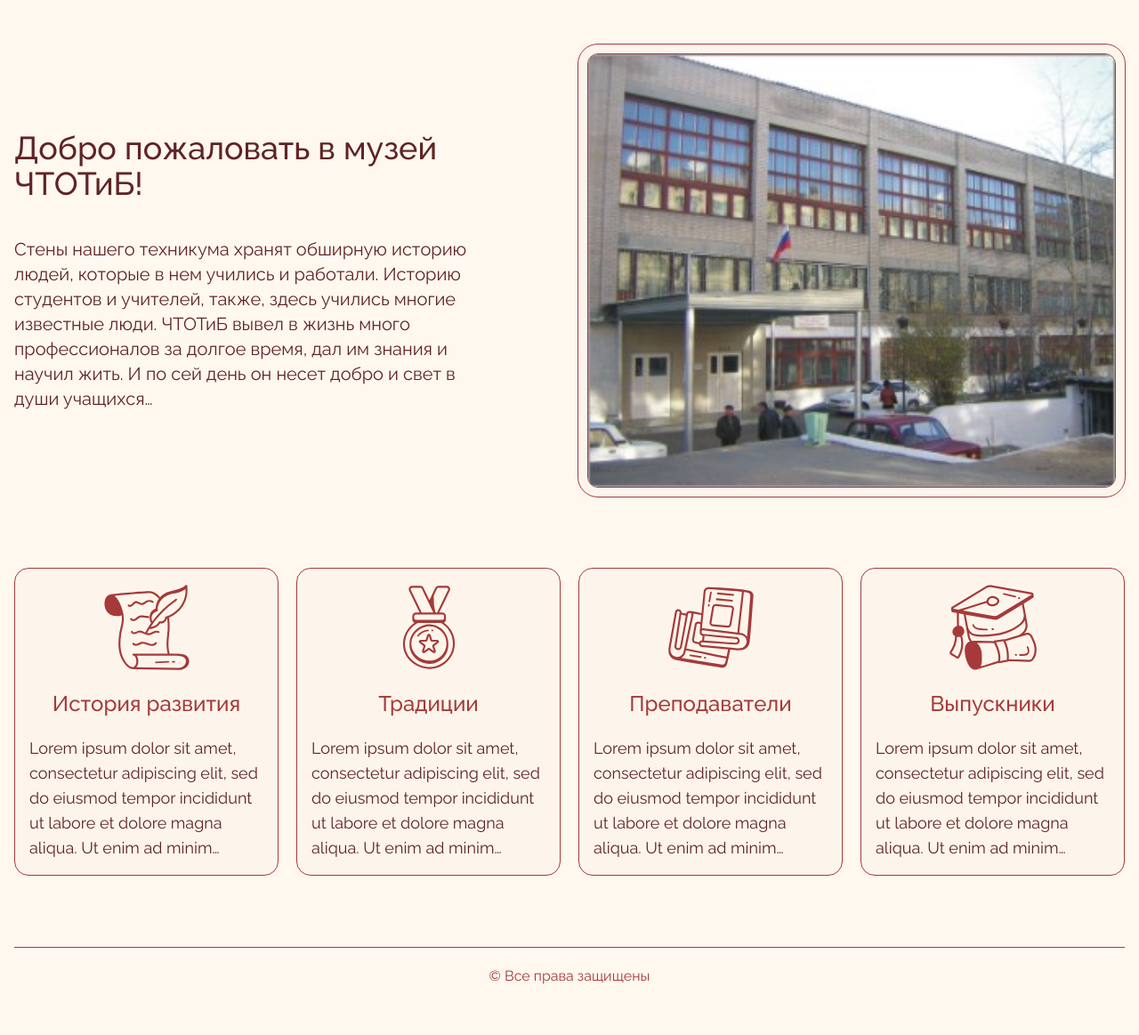
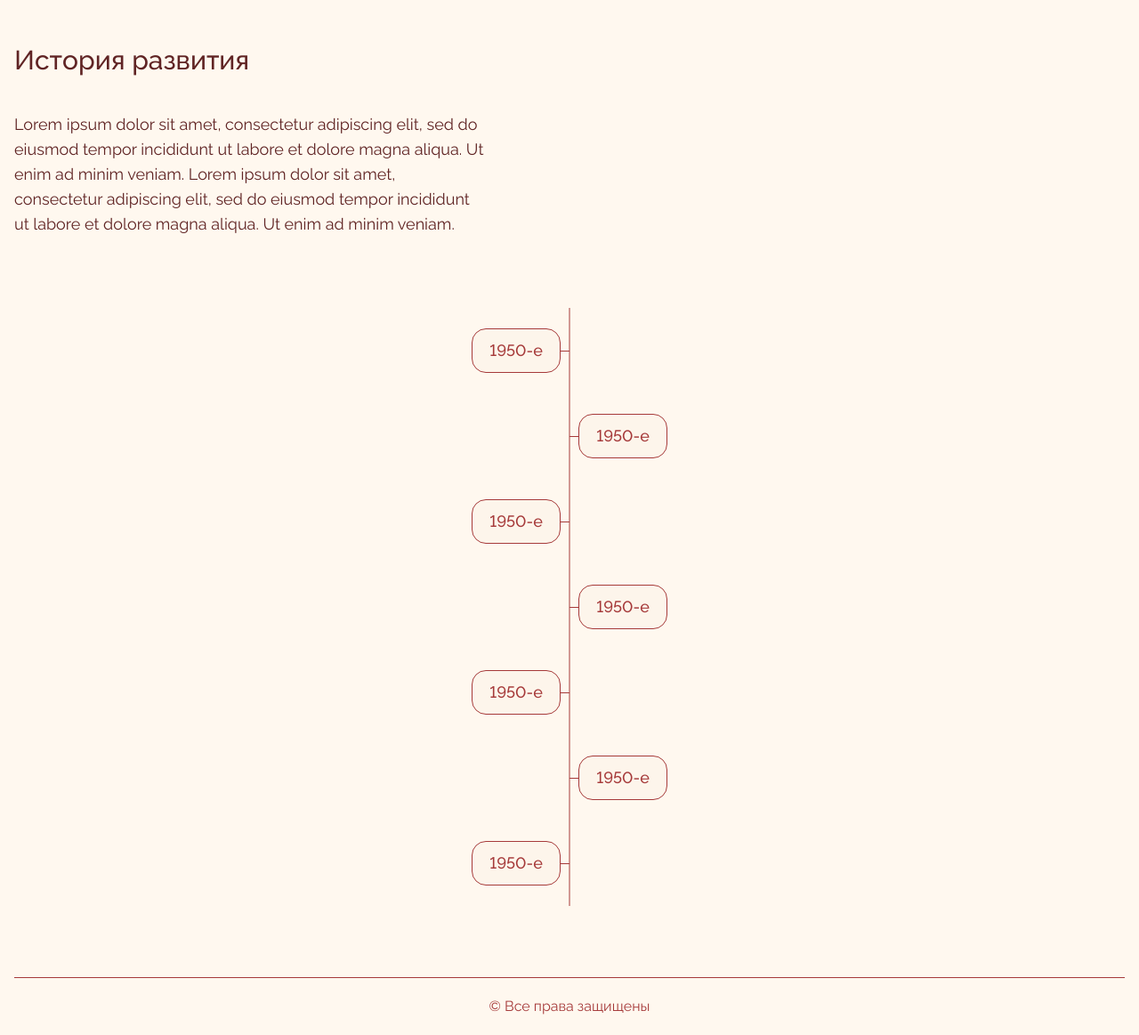
Before and after one commit to katya-sy/chtotib-museum, a Django app: page / in a window 1280 px wide. Shown: the part 93-1256 px from the top of the page at 89% size. Before the commit the page ends 1199 px from the top, so only its background shows below. Run offline with Django 5.2, Linux system fonts and the light colour scheme; some libraries are stand-ins or nearby versions.

Commit message:
add history page

```diff
--- a/app/views.py
+++ b/app/views.py
@@ -36,7 +36,16 @@ def index(request):
                 "icon": "graduates",
                 "url_name": "index"
             },
-        ]
+        ],
+        "years": [{"title": "1950-е", "img": "img/banner.jpg"},
+                  {"title": "1950-е", "img": "img/banner.jpg"},
+                  {"title": "1950-е", "img": "img/banner.jpg"},
+                  {"title": "1950-е", "img": "img/banner.jpg"},
+                  {"title": "1950-е", "img": "img/banner.jpg"},
+                  {"title": "1950-е", "img": "img/banner.jpg"},
+                  {"title": "1950-е", "img": "img/banner.jpg"},
+
+                  ]
     }
 
-    return render(request, 'pages/index.html', context)
+    return render(request, 'pages/history.html', context)
--- a/static/style.css
+++ b/static/style.css
@@ -21,6 +21,7 @@
 
 * {
   font-family: "Raleway", serif;
+  font-variant-numeric: lining-nums;
 }
 
 .nav-link {
--- /dev/null
+++ b/templates/components/text_block.html
@@ -0,0 +1,8 @@
+<div class="flex flex-col gap-6 md:gap-10 md:max-w-[530px]">
+  <h1 class="font-medium text-xl md:text-2xl lg:text-3xl text-(--text)">
+    {{ title|default:"" }}
+  </h1>
+  <p class="md:text-lg text-(--text)">
+    {{ description|default:"" }}
+  </p>
+</div>
--- /dev/null
+++ b/templates/pages/history.html
@@ -0,0 +1,45 @@
+{% extends 'base.html' %}
+{% load static %}
+{% block title %}История развития{% endblock %}
+{% block content %}
+  <div class="flex flex-col gap-24 md:gap-20">
+    {% include 'components/text_block.html' with title="История развития" description="Lorem ipsum dolor sit amet, consectetur adipiscing elit, sed do eiusmod tempor incididunt ut labore et dolore magna aliqua. Ut enim ad minim veniam. Lorem ipsum dolor sit amet, consectetur adipiscing elit, sed do eiusmod tempor incididunt ut labore et dolore magna aliqua. Ut enim ad minim veniam." %}
+    <div class="relative">
+      <div class="absolute left-1/2 w-px h-full bg-(--accent) transform -translate-x-1/2"></div>
+      <div class="space-y-8 md:space-y-0">
+        {% for item in years %}
+          <div class="relative flex items-center h-24">
+            <div class="absolute left-1/2 w-2.5 h-px bg-(--accent) transform -translate-x-1/2
+            {% if forloop.counter0|divisibleby:2 %}-translate-x-2.5{% else %}translate-x-0{% endif %}"></div>
+
+            <a href="{% url 'index' %}"
+               class="absolute {% if forloop.counter0|divisibleby:2 %}right-1/2 mr-2.5{% else %}left-1/2 ml-2.5{% endif %}
+                  outline-none group"
+               tabindex="0">
+              <div class="md:w-[100px] transition-all duration-300
+              w-[calc((100vw-32px-21px)/2)] md:group-hover:w-[300px] md:group-focus-visible:w-[300px]">
+                <div class="relative overflow-hidden rounded-2xl h-auto border border-(--accent) bg-(--beige)
+                md:group-hover:border-(--accent) group-focus-visible:border-(--accent)">
+                  <div class="absolute inset-0 h-[140px] sm:h-[180px] opacity-100
+                  md:h-0 md:opacity-0
+                  md:group-hover:h-[180px] md:group-hover:opacity-100
+                  group-focus-visible:h-[180px] group-focus-visible:opacity-100
+                  transition-all duration-300 px-2.5 pt-2.5">
+                    <img src="{% static item.img %}" alt="{{ item.title }}"
+                         class="w-full h-full object-cover rounded-xl border border-(--accent)">
+                  </div>
+
+                  <div class="p-2.5 rounded-2xl transition-all duration-300 relative z-10
+                pt-[150px] sm:pt-[190px]
+                md:pt-2.5 md:group-hover:pt-[190px] group-focus-visible:pt-[190px]">
+                    <h3 class="font-medium text-(--accent) md:text-lg text-center">{{ item.title }}</h3>
+                  </div>
+                </div>
+              </div>
+            </a>
+          </div>
+        {% endfor %}
+      </div>
+    </div>
+  </div>
+{% endblock %}
```
